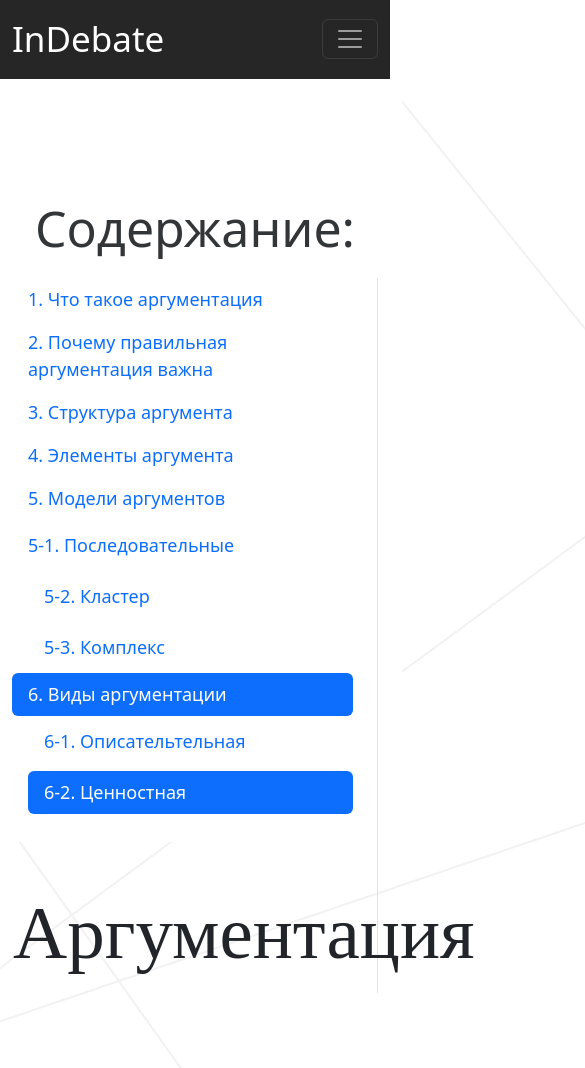
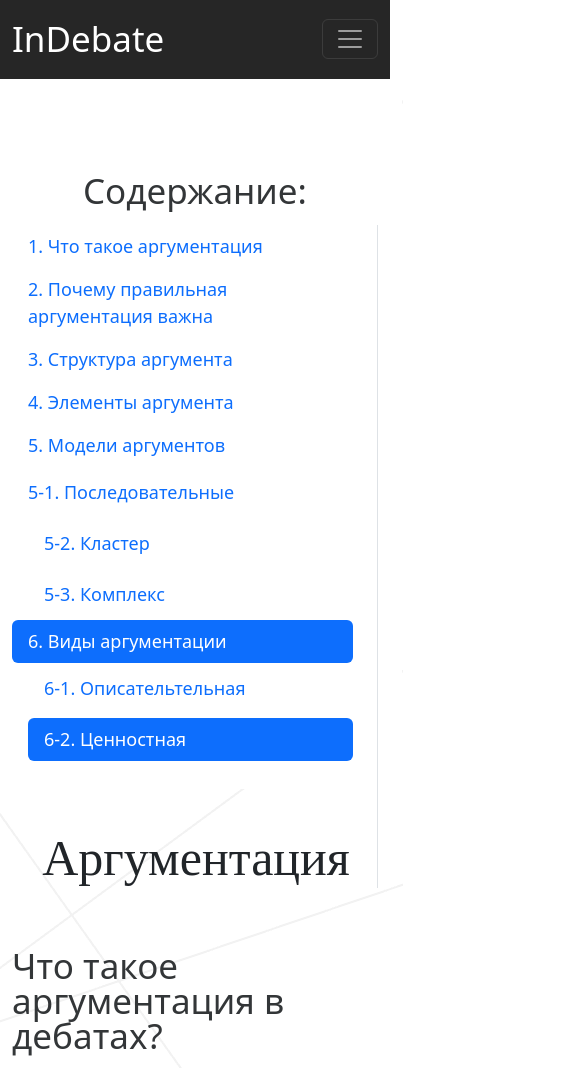
Before and after one commit to HenJi-San/indebate, a plain HTML site: page General-info/agrumantation.html in a window 390 px wide. Shown: the top 1068 px of the page, 585 px wide, since content can reach past the window. Drawn offline with nearby package versions, Linux system fonts and the light colour scheme; a web font is replaced by a local one.

Commit message:
17.05.23

```diff
--- a/General-info/agrumantation.html
+++ b/General-info/agrumantation.html
@@ -98,7 +98,7 @@
                         <h1 class="indebate-text _animScroll">Аргументация</h1>
                         <div class="arg-gen-info">
                             <div id="what-does-arg-mean" class="arg-is">
-                                <h2 class="heading h-02 animTextScroll _animScroll">Что такое аргументация в дебатах?
+                                <h2 id="title" class="title heading h-02 animTextScroll _animScroll">Что такое аргументация в дебатах?
                                 </h2>
                                 <p class="copy-01 animTextScroll _animScroll">
                                     Аргументация в дебатах — это процесс представления и обоснования позиции по
--- a/static/styles/agrumentation.css
+++ b/static/styles/agrumentation.css
@@ -77,8 +77,8 @@ h1 {
     .main-arg {
       margin: 0;
     }
-    h1{
-      font-size: 90px;
+    #title {
+      margin-top: 0.5em;
     }
     #navbar-example3 {
       position: relative;
@@ -88,12 +88,22 @@ h1 {
       top: 0;
     }
   }
+  img {
+    width: 70%;
+  }
 @media (max-width: 800px) {
     .left-side-arg>h2 {
       display: block;
       margin-top: 1em;
     }
+    .heading.h-02 {
+      font-size: 35px;
+    }
+    #title {
+      margin-top: 0.5em;
+    }
     h1 {
-      font-size: 75px;
+      text-align: center;
+      font-size: 50px;
     }
 }
```
